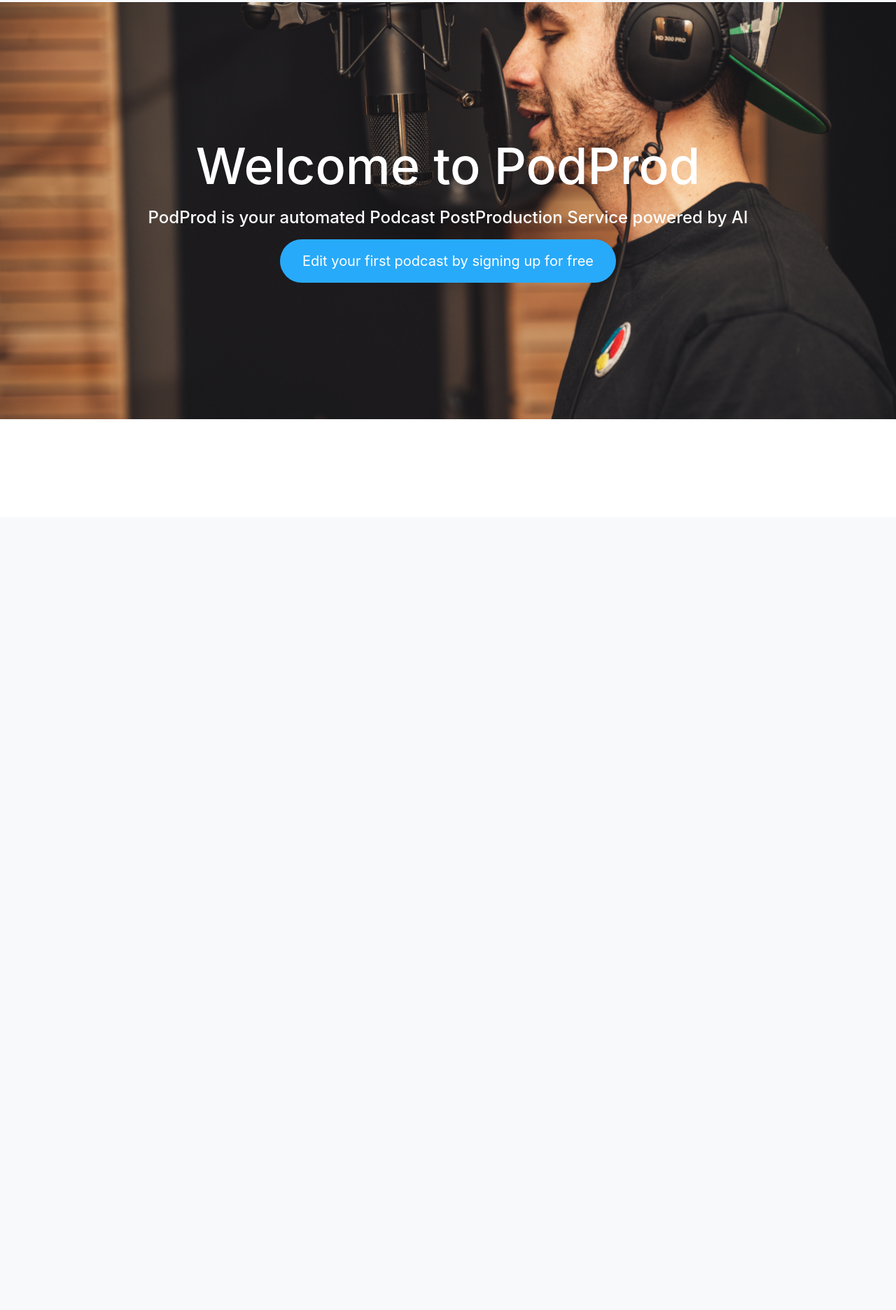
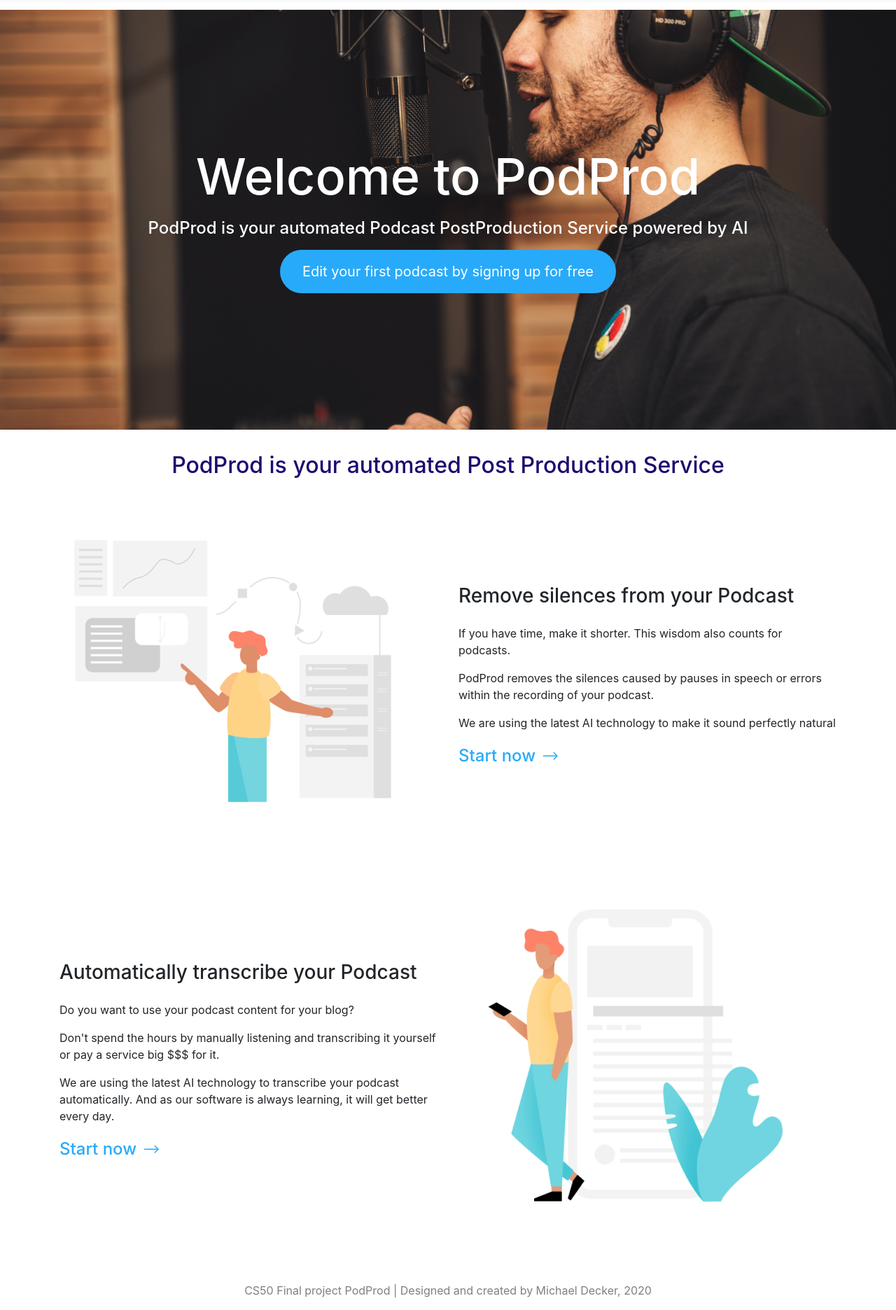
Before and after one commit to MatchaMitch/podprod, a Flask app: page / in a window 1280 px wide. Shown: the part 61-1933 px from the top of the page at 70% size. Before the commit the page ends 660 px from the top, so only its background shows below. Run offline with Flask 2, Linux system fonts and the light colour scheme; some libraries are stand-ins or nearby versions.

Commit message:
New Style, added overview page

```diff
--- a/app.py
+++ b/app.py
@@ -87,6 +87,39 @@
 def index():
 	return render_template("index.html")
 
+
+# Flask route User Overview Seite
+@app.route("/overview", methods=["GET", "POST"])
+@login_required
+def overview():
+
+	entries = []
+
+	# Get files from Database
+	user_id = session["user_id"]
+	rows = db.execute("SELECT upload_name FROM uploads WHERE (user_id=:user_id)", user_id=user_id)
+
+	for i in rows:
+		value = list(i.values())
+		entries.append(value[0])
+
+	if request.method == "POST":
+
+		filename = request.form['filename']
+		filepath = "uploads/" + filename
+
+		os.remove(filepath)
+		print("file deleted")
+		os.remove("static/img/" + filename [:-4] + ".png")
+		os.remove("static/img/" + filename [:-4] + "_new.png")
+
+		rows = db.execute("DELETE FROM uploads WHERE (user_id=:user_id) AND (upload_name=:upload_name)", user_id=user_id, upload_name=filename)
+
+		return redirect('/overview')
+
+	else:
+		return render_template('overview.html', entries=entries)
+
 @app.route("/upload", methods=["GET", "POST"])
 @login_required
 def upload():
@@ -160,7 +193,7 @@
 			user_id = session["user_id"]
 			rows = db.execute("INSERT INTO uploads (user_id, upload_name) VALUES (:user_id, :upload_name)", user_id=user_id, upload_name=filename_clean_wav)
 
-		return render_template('upload.html')
+		return redirect('/overview')
 
 @app.route("/remove-silence", methods=["GET", "POST"])
 @login_required
@@ -299,7 +332,6 @@
 	else:
 		return render_template('transcribe.html', entries=entries, text=text, dict2=dict2)
 
-
 @app.route("/get-wav/<wav_id>")
 def get_wav(wav_id):
 
@@ -340,7 +372,7 @@
         session["user_id"] = rows[0]["id"]
 
         # Redirect user to home page
-        return redirect("/")
+        return redirect("/overview")
 
     # User reached route via GET (as by clicking a link or via redirect)
     else:
@@ -387,7 +419,7 @@
         rows = db.execute("INSERT INTO users (username, hash) VALUES (:username, :hash)", username=username, hash=hash)
 
         # Redirect user to home page
-        return redirect("/")
+        return redirect("/login")
 
     # User reached route via GET (as by clicking a link or via redirect)
     else:
--- a/static/css/style.css
+++ b/static/css/style.css
@@ -30,12 +30,18 @@
 }
 
 html, body{
-    height: 100%;
+    min-height: 100%;
+}
+
+a:hover{
+    color: #1E0A6E;
+    text-decoration: none;
 }
 
 #content{
-	position: relative;
-	top: 60px;
+	margin-top: 75px;
+	min-height: 50px;
+	margin-bottom: 24px;
 }
 .view{
     top: 0;
@@ -55,6 +61,14 @@
 h1{
 	font-size: 4.5rem;
 	margin-bottom: 1rem;
+}
+
+h2{
+	color: #1E0A6E;
+}
+
+h3{
+	margin-bottom: 1.5rem;
 }
 
 h4 {
@@ -84,3 +98,53 @@
 	padding: 30px;
 	margin: 0 auto;
 }
+
+.footer {
+	right: 0;
+	bottom: 0;
+	left: 0;
+	padding: 1rem;
+	text-align: center;
+	color: rgba(0,0,0,.5);
+	position: relative;
+}
+
+.footer p{
+	margin-bottom: 0rem !important;
+}
+
+.section{
+	position: relative;
+    padding-top: 25px;
+    padding-bottom: 25px;
+}
+
+.home-feature-row {
+    justify-content: center;
+    align-items: center;
+    text-align: left;
+}
+
+.home-feature-row-img{
+	max-width: 100%;
+	height: 500px;
+}
+
+.feature-block-indent {
+	padding-left: 30px;
+}
+
+.text-btn{
+	position: relative;
+    display: flex;
+    align-items: center;
+    color: #28AAFA;
+    font-size: 24px;
+    line-height: 1.6;
+    font-weight: 500;
+}
+
+.btn-arrow-icon{
+	width: 22px;
+    margin-left: 10px;
+}
--- a/templates/index.html
+++ b/templates/index.html
@@ -8,7 +8,6 @@
 		<div class="text-center">
 			<h1>Welcome to PodProd</h1>
 			<h4>PodProd is your automated Podcast PostProduction Service powered by AI</h4>
-
 			<a href="/register" class="btn btn-secondary btn-lg">Edit your first podcast by signing up for free</a>
 		</div>
     </div>
@@ -16,5 +15,38 @@
 {% endblock %}
 
 {% block main %}
+<h2>PodProd is your automated Post Production Service</h2>
+
+<div class="section">
+	<div class="row home-feature-row">
+		<div class="col">
+			<img src="static/img/home-feature-silence.png" class="home-feature-row-img">
+		</div>
+
+		<div class="col">
+			<h3>Remove silences from your Podcast</h3>
+			<p>If you have time, make it shorter. This wisdom also counts for podcasts.</p>
+			<p>PodProd removes the silences caused by pauses in speech or errors within the recording of your podcast.</p>
+			<p>We are using the latest AI technology to make it sound perfectly natural</p>
+			<a href="/register" class="text-btn">Start now<img src="static/img/arrow.svg" alt="" class="btn-arrow-icon"></a>
+		</div>
+	</div>
+</div>
+
+<div class="section">
+	<div class="row home-feature-row">
+		<div class="col">
+			<h3>Automatically transcribe your Podcast</h3>
+			<p>Do you want to use your podcast content for your blog?</p>
+			<p>Don't spend the hours by manually listening and transcribing it yourself or pay a service big $$$ for it.</p>
+			<p>We are using the latest AI technology to transcribe your podcast automatically. And as our software is always learning, it will get better every day.</p>
+			<a href="/register" class="text-btn">Start now<img src="static/img/arrow.svg" alt="" class="btn-arrow-icon"></a>
+		</div>
+
+		<div class="col">
+			<img src="static/img/home-feature-transcription.png" class="home-feature-row-img">
+		</div>
+	</div>
+</div>
 
 {% endblock %}
--- a/templates/main_template.html
+++ b/templates/main_template.html
@@ -26,7 +26,7 @@
           <div class="collapse navbar-collapse" id="navbarNav">
             {% if session.user_id %}
               <ul class="navbar-nav mr-auto">
-                <li class="nav-item"><a class="nav-link" href="/">Home</a></li>
+                <li class="nav-item"><a class="nav-link" href="/overview">Overview</a></li>
                 <li class="nav-item"><a class="nav-link" href="/upload">Upload</a></li>
                 <li class="nav-item"><a class="nav-link" href="/transcribe">Transcribe</a></li>
                 <li class="nav-item"><a class="nav-link" href="/remove-silence">Remove Silence</a></li>
@@ -46,15 +46,16 @@
 
       {% block header %}{% endblock %}
 
+    </header>
 
-
-
-    </header>
     <div id="content">
       {% block hero %}{% endblock %}
       <div class="container">
         <main>{% block main %}{% endblock %}</main>
       </div>
+    </div>
+    <div class="footer">
+      <p>CS50 Final project PodProd | Designed and created by Michael Decker, 2020</p>
     </div>
       <!-- Optional JavaScript -->
       <!-- jQuery first, then Popper.js, then Bootstrap JS -->
--- a/templates/remove-silence.html
+++ b/templates/remove-silence.html
@@ -6,7 +6,7 @@
 
 <div class="container">
 
-    <h1>Here is an overview of your files</h1>
+    <h1>Remove silences of your files</h1>
 
   	<table class="table table-striped">
   		<tr>
--- a/templates/transcribe.html
+++ b/templates/transcribe.html
@@ -6,7 +6,7 @@
 
 <div class="container">
 
-    <h1>Here is an overview of your files</h1>
+    <h1>Transcribe your files</h1>
 
   	<table class="table table-striped">
   		<tr>
@@ -23,7 +23,7 @@
             {% if dict2[result] == None %}
               <form action="" method="POST"> <button type="submit" name="play_file" class="btn btn-primary" value={{ result }}>Transcribe</button></form>
             {% else %}
-              <button type="submit" name="play_file" class="btn btn-primary" value={{ result }} disabled>already transcribed</button>
+              <button type="submit" name="play_file" class="btn btn-outline-secondary" value={{ result }} disabled>already transcribed</button>
             {% endif %}
           </td>
           <td> {{ dict2[result] }}</td>
```
Also changed, not shown: templates/overview.html (added, +32 -0 lines), podprod.db, static/img/arrow.svg (added), static/img/hero-image.png (deleted), static/img/home-feature-silence.png (added), static/img/home-feature-transcription.png (added).
